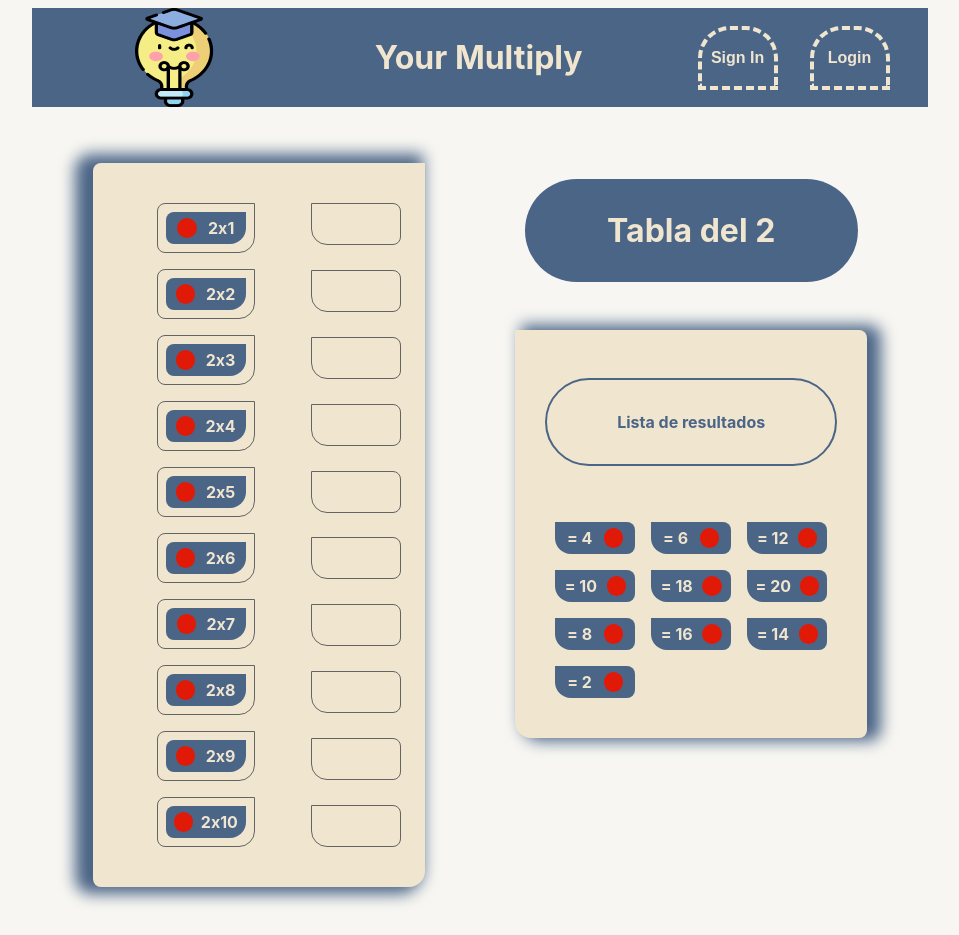
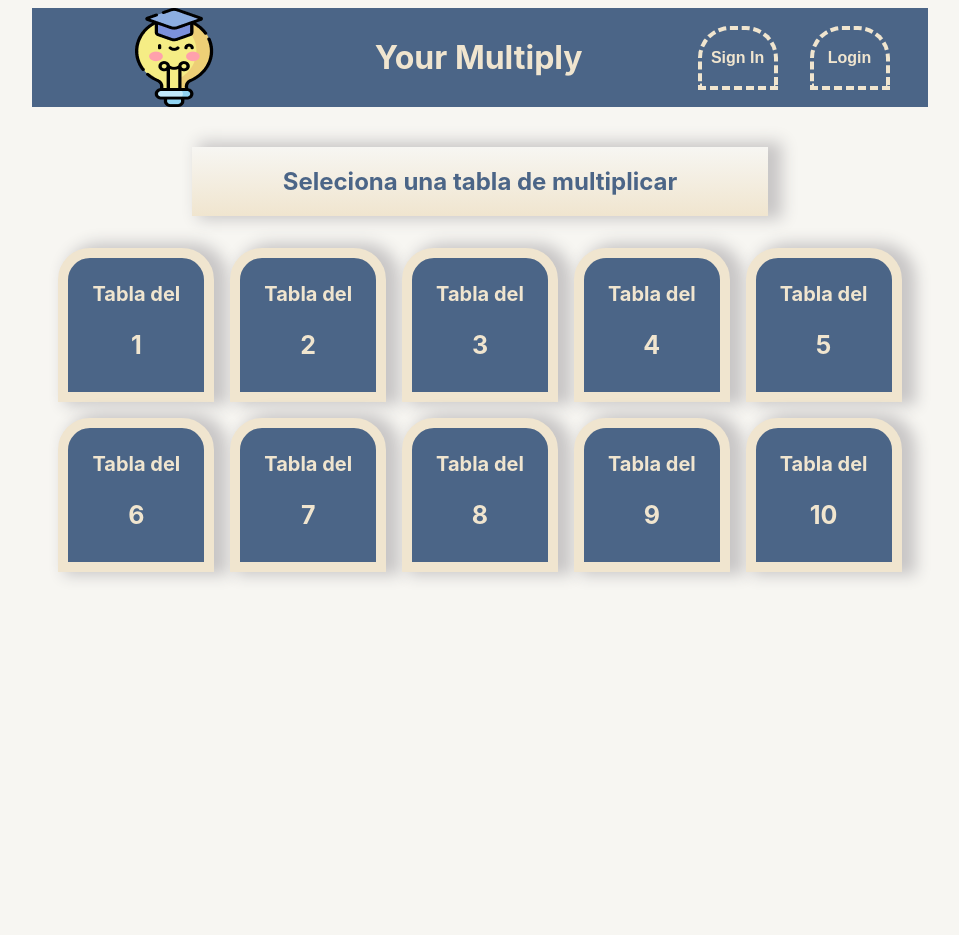
Before and after one commit to Oiranca/multiply-game, a React (Create React App) app: page / in a window 1280 px wide. Shown: the whole page, without its empty margins (160-1119 px from the left). After the commit the page ends 800 px from the top, so only its background shows below. Built offline with nearby package versions, Linux system fonts and the light colour scheme.

Commit message:
feat: select multiply component

```diff
--- /dev/null
+++ b/src/infrastructure/components/SelectMultiply/SelectMultiply.css
@@ -0,0 +1,72 @@
+:root {
+    --mainColor: #4B6587;
+    --secondColor: #F0E5CF;
+    --highlightColor: #F7F6F2;
+    --shadowColor: #C8C6C6;
+    --shadow: 10px -1px 15px 4px var(--shadowColor);
+
+}
+
+.select-multiply {
+    display: flex;
+    flex-direction: column;
+    align-items: center;
+    width: calc(100% - 10%);
+    margin: 1rem;
+
+}
+
+#header-tittle {
+    font-size: 1rem;
+    font-weight: bold;
+    color: var(--mainColor);
+    width: calc(100% - 50%);
+    margin: 1rem;
+    background: linear-gradient(var(--highlightColor), var(--secondColor));
+    box-shadow: var(--shadow);
+
+}
+
+.container-select-multiply {
+    display: grid;
+    grid-template-columns: repeat(5, 1fr);
+    gap: 1rem;
+    margin: 1rem;
+
+}
+
+
+.multiply {
+    display: flex;
+    flex-direction: column;
+    justify-content: space-between;
+    align-items: center;
+    padding: 1rem;
+    background: var(--mainColor);
+    color: var(--secondColor);
+    border: solid 10px var(--secondColor);
+    border-top-right-radius: 2rem;
+    border-top-left-radius: 2rem;
+    box-shadow: var(--shadow);
+
+}
+
+.multiply:hover {
+    cursor: pointer;
+    background: var(--secondColor);
+    border: 4px dotted var(--mainColor);
+    color: var(--mainColor);
+    border-radius: 0 0 2rem 2rem;
+}
+
+#header-multiply {
+    font-size: 20px;
+    font-weight: bold;
+    margin: 0.5rem;
+}
+
+#value-multiply {
+    font-size: 25px;
+    font-weight: bold;
+    margin: 1rem;
+}
--- /dev/null
+++ b/src/infrastructure/components/SelectMultiply/SelectMultiply.tsx
@@ -0,0 +1,37 @@
+import React, { FC, useEffect, useState } from 'react';
+
+import '../SelectMultiply/SelectMultiply.css';
+
+export const SelectMultiply: FC = () => {
+  const [elementToSelect, setElementToSelect] = useState({});
+
+  useEffect(() => {
+    for (let i = 0; i < 10; i++) {
+      setElementToSelect(elementToSelect => ({
+        ...elementToSelect,
+        [i + 1]: `Tabla del`
+      }));
+    }
+  }, []);
+
+  return (
+    <>
+      <section className={'select-multiply'}>
+        <header id={'header-tittle'}>
+          <h2>Seleciona una tabla de multiplicar</h2>
+        </header>
+
+        <section className={'container-select-multiply'}>
+          {Object.entries(elementToSelect).map(value => (
+            <section key={Number([value[0]])} className={'multiply'}>
+              <p id={'header-multiply'}>{[value[1]]}</p>
+              <section>
+                <p id={'value-multiply'}>{[value[0]]}</p>
+              </section>
+            </section>
+          ))}
+        </section>
+      </section>
+    </>
+  );
+};
--- a/src/infrastructure/views/Container/Container.tsx
+++ b/src/infrastructure/views/Container/Container.tsx
@@ -1,7 +1,7 @@
 import React, { FC } from 'react';
 import './Container.css';
 import { NavBar } from '../../components/NavBar/NavBar';
-import { Multiply } from '../../components/Multiply/Multiply';
+import { SelectMultiply } from '../../components/SelectMultiply/SelectMultiply';
 
 export const Container: FC = () => {
   return (
@@ -10,7 +10,7 @@ export const Container: FC = () => {
         <NavBar />
       </header>
       <section className={'section-body'}>
-        <Multiply numberToMultiply={2}/>
+        <SelectMultiply />
       </section>
     </div>
   );
```
